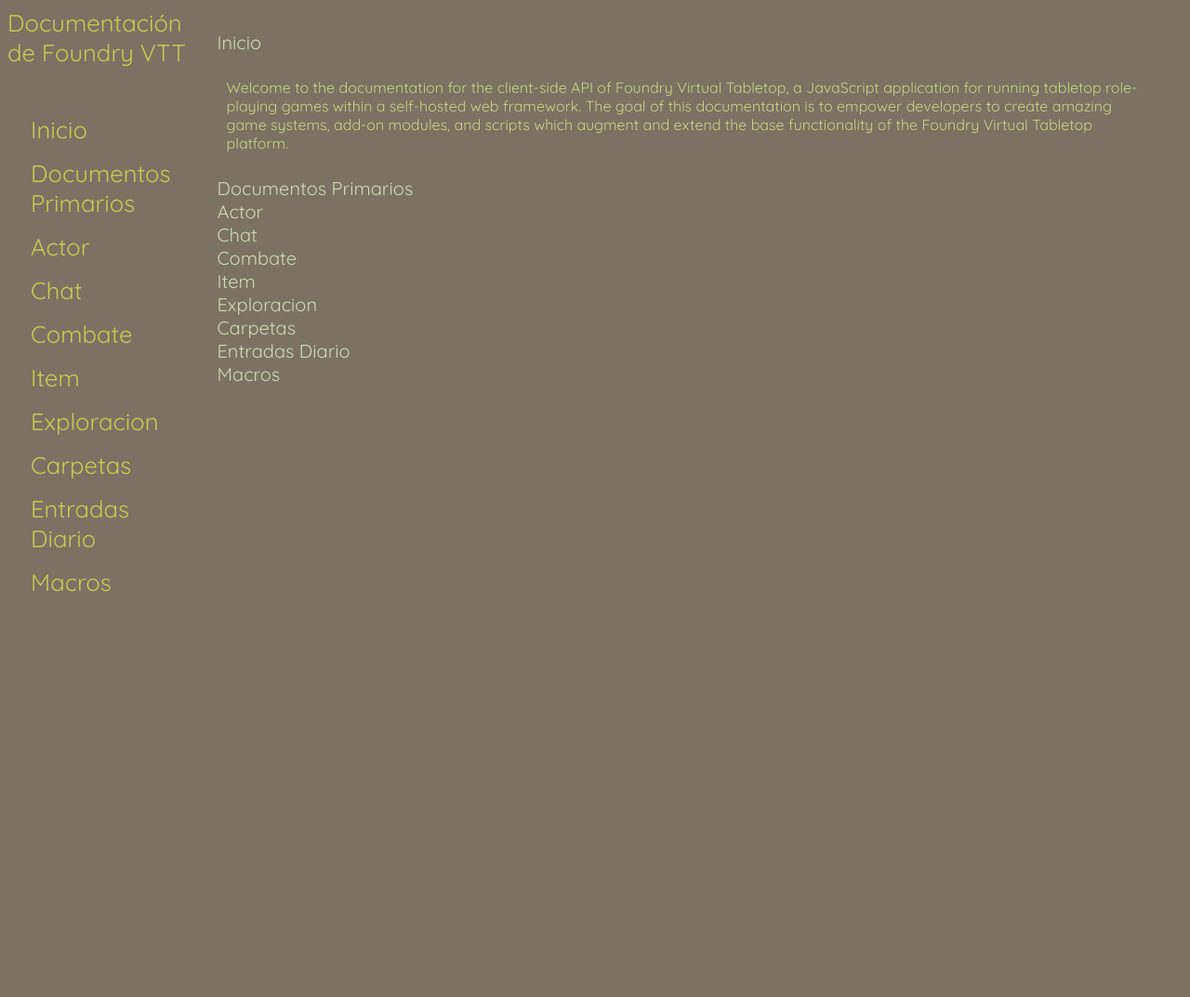
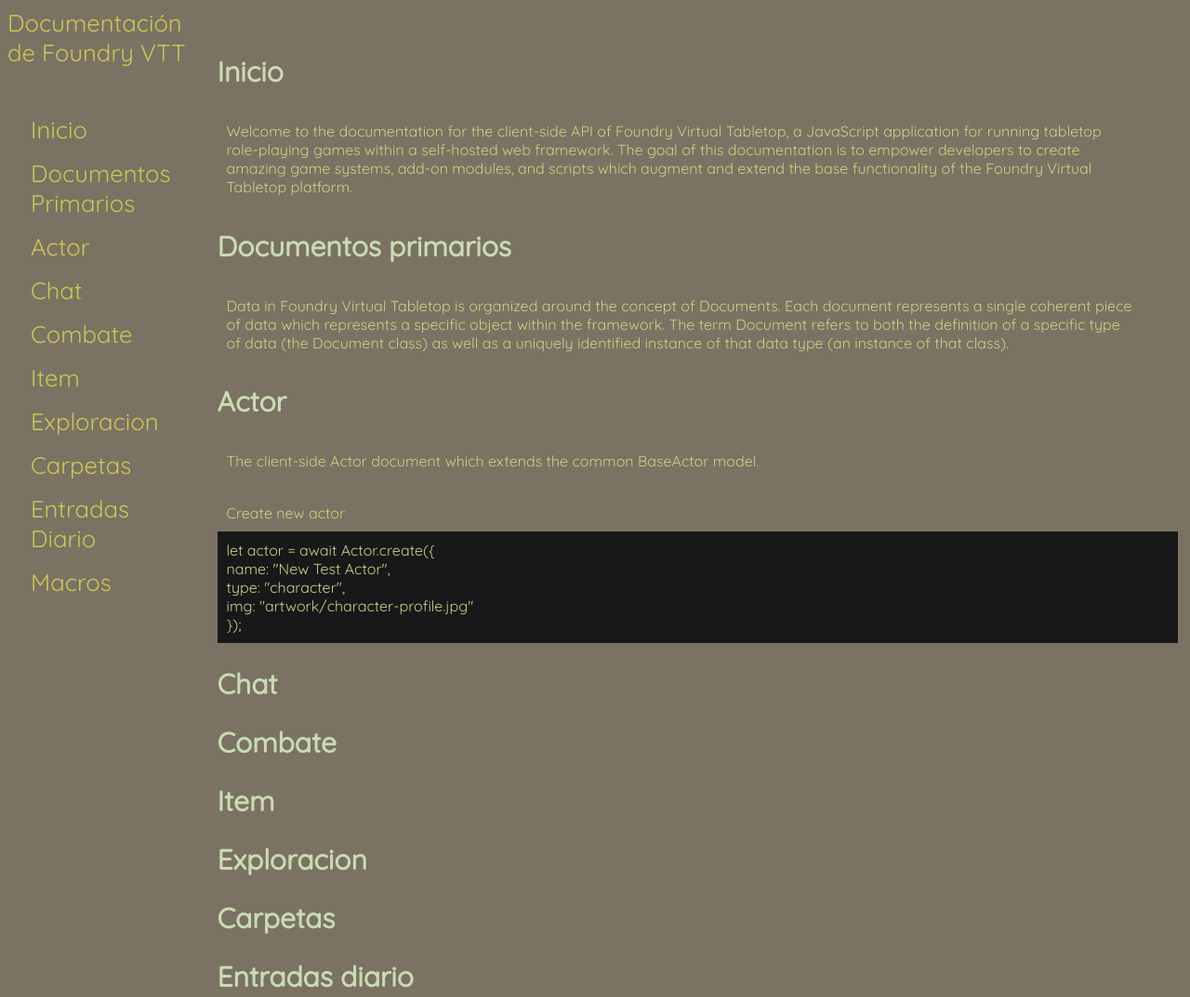
Before and after one commit to ADiAloiBosonit/Web-Documentacion, a plain HTML site: page index.html in a window 1280 px wide. Shown: the top 1073 px of the page at 93% size. Before the commit the page ends 800 px from the top, so only its background shows below. Drawn offline with Linux system fonts and the light colour scheme.

Commit message:
Estilizado css y cambio en etiquetas

```diff
--- a/index.html
+++ b/index.html
@@ -7,8 +7,9 @@
     <link rel="preconnect" href="https://fonts.gstatic.com" crossorigin />
     <link
       href="https://fonts.googleapis.com/css2?family=Quicksand&display=swap"
-      rel="stylesheet"/>
-      <link rel="stylesheet" href="styles.css">
+      rel="stylesheet"
+    />
+    <link rel="stylesheet" href="styles.css" />
     <meta name="viewport" content="width=device-width, initial-scale=1.0" />
     <title>Document</title>
   </head>
@@ -30,48 +31,84 @@
     </nav>
     <main id="main-doc">
       <section class="main-section" id="Inicio">
-        <header>Inicio</header>
+        <header><h1>Inicio</h1></header>
         <article>
-            <p>
-                Welcome to the documentation for the client-side API of Foundry Virtual Tabletop, a JavaScript application for running tabletop role-playing games within a self-hosted web framework.
-                The goal of this documentation is to empower developers to create amazing game systems, add-on modules, and scripts which augment and extend the base functionality of the Foundry Virtual Tabletop platform.
-            </p>
+          <p>
+            Welcome to the documentation for the client-side API of Foundry
+            Virtual Tabletop, a JavaScript application for running tabletop
+            role-playing games within a self-hosted web framework. The goal of
+            this documentation is to empower developers to create amazing game
+            systems, add-on modules, and scripts which augment and extend the
+            base functionality of the Foundry Virtual Tabletop platform.
+          </p>
         </article>
       </section>
       <section class="main-section" id="Documentos_Primarios">
-        <header>Documentos Primarios</header>
-        <article></article>
+        <header><h1>Documentos primarios</h1></header>
+        <article>
+          <p>
+            Data in Foundry Virtual Tabletop is organized around the concept of
+            Documents. Each document represents a single coherent piece of data
+            which represents a specific object within the framework. The term
+            Document refers to both the definition of a specific type of data
+            (the Document class) as well as a uniquely identified instance of
+            that data type (an instance of that class).
+          </p>
+        </article>
       </section>
       <section class="main-section" id="Actor">
-        <header>Actor</header>
-        <article></article>
+        <header><h1>Actor</h1></header>
+        <article>
+          <p>
+            The client-side Actor document which extends the common BaseActor
+            model.
+          </p>
+          <p>Create new actor</p>
+          <code class="language-js"
+            ><span class="hl-1">let</span><span class="hl-3"> </span
+            ><span class="hl-2">actor</span><span class="hl-3"> = </span
+            ><span class="hl-7">await</span><span class="hl-3"> </span
+            ><span class="hl-2">Actor</span><span class="hl-3">.</span
+            ><span class="hl-4">create</span><span class="hl-3">({</span
+            ><br /><span class="hl-3"> </span><span class="hl-2">name:</span
+            ><span class="hl-3"> </span
+            ><span class="hl-6">"New Test Actor"</span
+            ><span class="hl-3">,</span><br /><span class="hl-3"> </span
+            ><span class="hl-2">type:</span><span class="hl-3"> </span
+            ><span class="hl-6">"character"</span><span class="hl-3">,</span
+            ><br /><span class="hl-3"> </span><span class="hl-2">img:</span
+            ><span class="hl-3"> </span
+            ><span class="hl-6">"artwork/character-profile.jpg"</span
+            ><br /><span class="hl-3">});</span>
+          </code>
+        </article>
       </section>
       <section class="main-section" id="Chat">
-        <header>Chat</header>
+        <header><h1>Chat</h1></header>
         <article></article>
       </section>
       <section class="main-section" id="Combate">
-        <header>Combate</header>
+        <header><h1>Combate</h1></header>
         <article></article>
       </section>
       <section class="main-section" id="Item">
-        <header>Item</header>
+        <header><h1>Item</h1></header>
         <article></article>
       </section>
       <section class="main-section" id="Exploracion">
-        <header>Exploracion</header>
+        <header><h1>Exploracion</h1></header>
         <article></article>
       </section>
       <section class="main-section" id="Carpetas">
-        <header>Carpetas</header>
+        <header><h1>Carpetas</h1></header>
         <article></article>
       </section>
       <section class="main-section" id="Entradas_Diario">
-        <header>Entradas Diario</header>
+        <header><h1>Entradas diario</h1></header>
         <article></article>
       </section>
       <section class="main-section" id="Macros">
-        <header>Macros</header>
+        <header><h1>Macros</h1></header>
         <article></article>
       </section>
     </main>
--- a/styles.css
+++ b/styles.css
@@ -26,8 +26,16 @@ body{
     padding: 25px;
 }
 
+section > article > code{
+    background-color: #171819;
+    width: 100%;
+    padding: 10px;
+    display: block !important;
+}
 #main-doc p{
     padding: 10px;
+    display: block;
+    margin: 1em 1em 0px 0px;
 }
 
 #main-doc header{
```
